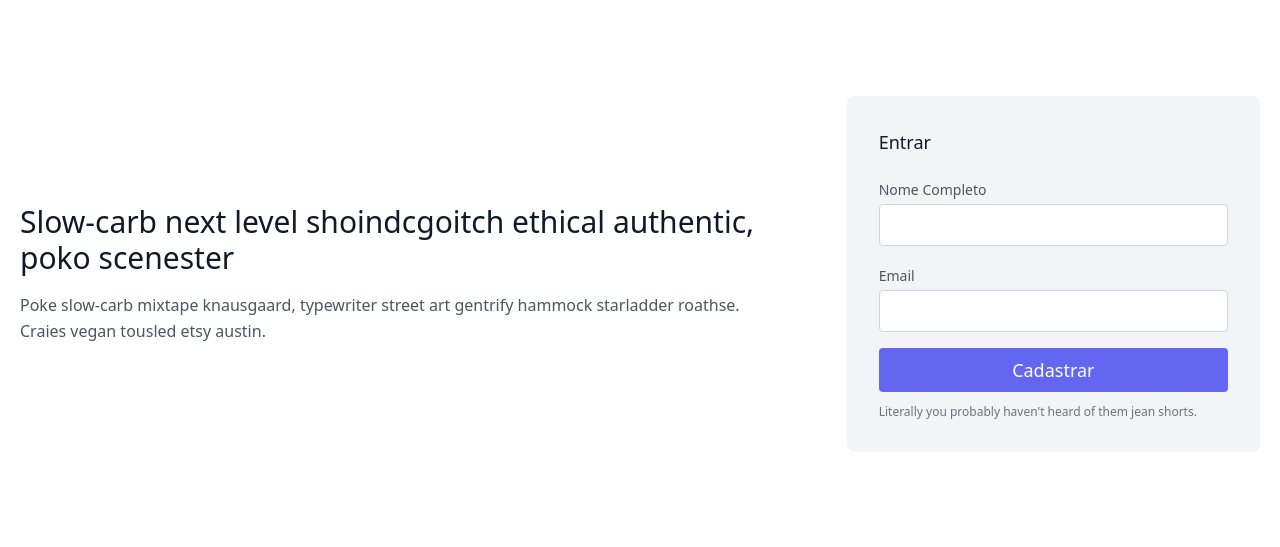
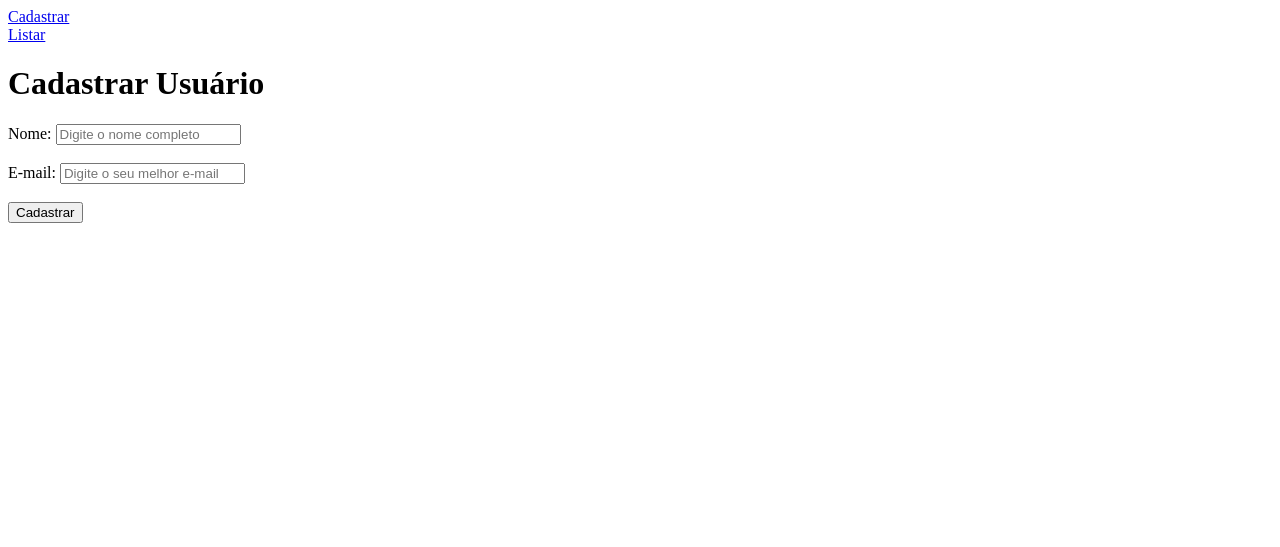
Before and after one commit to adudecoder/celke-aulas, a PHP site: page / in a window 1280 px wide. Shown: the top 547 px of the page. Run offline with PHP 8.4, Linux system fonts and the light colour scheme; some libraries are stand-ins or nearby versions.

Commit message:
listar registros do banco de dados com PHP e MySQLi e criar paginação

```diff
--- a/crud-simples-php/index.php
+++ b/crud-simples-php/index.php
@@ -1,47 +1,30 @@
 <?php
 session_start();
 ?>
+<!DOCTYPE html>
+<html lang="pt-br">
+	<head>
+		<meta charset="utf-8">
+		<title>CRUD - Cadastrar</title>
+	</head>
+	<body>
+	<a href="index.php">Cadastrar</a><br>
+    <a href="listar.php">Listar</a><br>
+		<h1>Cadastrar Usuário</h1>
+		<?php
+        if (isset($_SESSION['msg'])) {
+            echo $_SESSION['msg'];
+            unset($_SESSION['msg']);
+        }
+?>
+		<form method="POST" action="processa.php">
+			<label>Nome: </label>
+			<input type="text" name="full-name" placeholder="Digite o nome completo"><br><br>
 
-<!DOCTYPE html>
-<html lang="en">
+			<label>E-mail: </label>
+			<input type="email" name="email" placeholder="Digite o seu melhor e-mail"><br><br>
 
-<head>
-    <meta charset="UTF-8">
-    <meta name="viewport" content="width=device-width, initial-scale=1.0">
-    <title>CRUD | Cadastrar</title>
-</head>
-
-<body>
-    <form method="POST" action="processa.php">
-        <section class="text-gray-600 body-font">
-            <div class="container px-5 py-24 mx-auto flex flex-wrap items-center">
-                <div class="lg:w-3/5 md:w-1/2 md:pr-16 lg:pr-0 pr-0">
-                    <h1 class="title-font font-medium text-3xl text-gray-900">Slow-carb next level shoindcgoitch ethical
-                        authentic, poko scenester</h1>
-                    <p class="leading-relaxed mt-4">Poke slow-carb mixtape knausgaard, typewriter street art gentrify
-                        hammock starladder roathse. Craies vegan tousled etsy austin.</p>
-                </div>
-                <div class="lg:w-2/6 md:w-1/2 bg-gray-100 rounded-lg p-8 flex flex-col md:ml-auto w-full mt-10 md:mt-0">
-                    <h2 class="text-gray-900 text-lg font-medium title-font mb-5">Entrar</h2>
-                    <div class="relative mb-4">
-                        <label for="full-name" class="leading-7 text-sm text-gray-600">Nome Completo</label>
-                        <input type="text" id="full-name" name="full-name"
-                            class="w-full bg-white rounded border border-gray-300 focus:border-indigo-500 focus:ring-2 focus:ring-indigo-200 text-base outline-none text-gray-700 py-1 px-3 leading-8 transition-colors duration-200 ease-in-out">
-                    </div>
-                    <div class="relative mb-4">
-                        <label for="email" class="leading-7 text-sm text-gray-600">Email</label>
-                        <input type="email" id="email" name="email"
-                            class="w-full bg-white rounded border border-gray-300 focus:border-indigo-500 focus:ring-2 focus:ring-indigo-200 text-base outline-none text-gray-700 py-1 px-3 leading-8 transition-colors duration-200 ease-in-out">
-                    </div>
-                    <button type="submit"
-                        class="text-white bg-indigo-500 border-0 py-2 px-8 focus:outline-none hover:bg-indigo-600 rounded text-lg">Cadastrar</button>
-                    <p class="text-xs text-gray-500 mt-3">Literally you probably haven't heard of them jean shorts.</p>
-                </div>
-            </div>
-        </section>
-    </form>
-
-    <script src="https://cdn.tailwindcss.com"></script>
-</body>
-
+			<input type="submit" value="Cadastrar">
+		</form>
+	</body>
 </html>
```
Also changed, not shown: crud-simples-php/conexao.php (+1 -8 lines), crud-simples-php/listar.php (added, +83 -0 lines), crud-simples-php/processa.php (+9 -59 lines).
